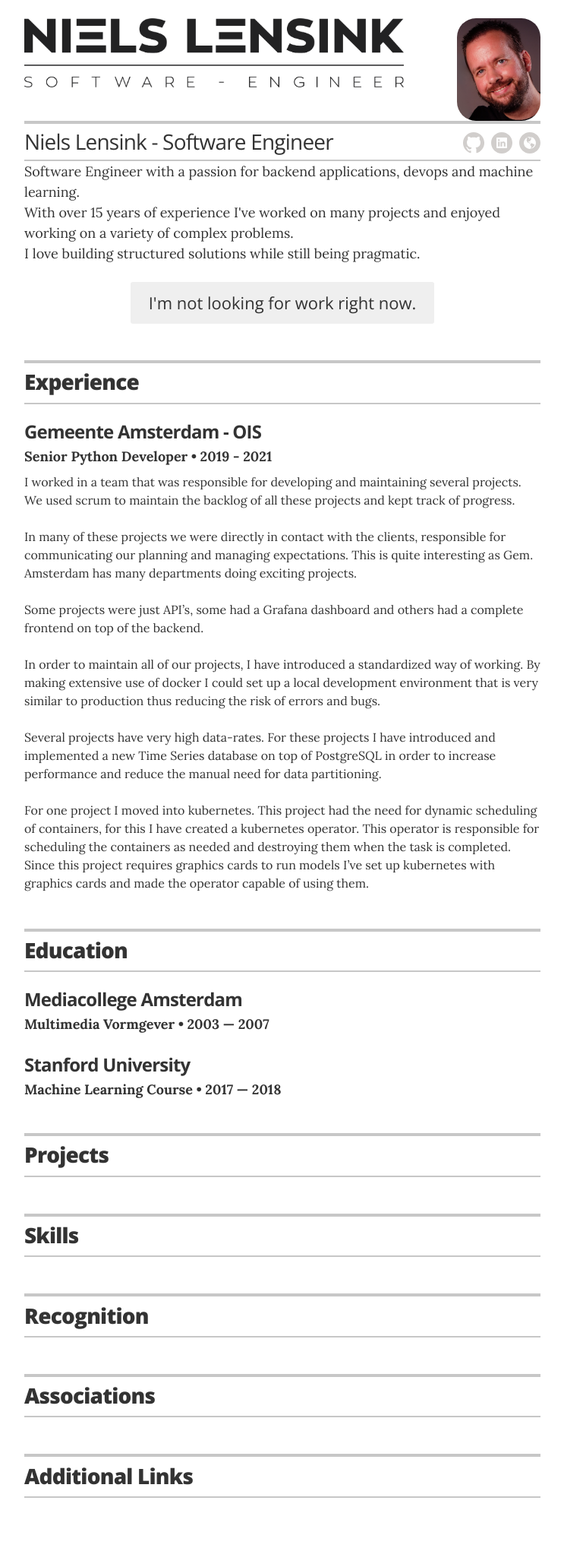
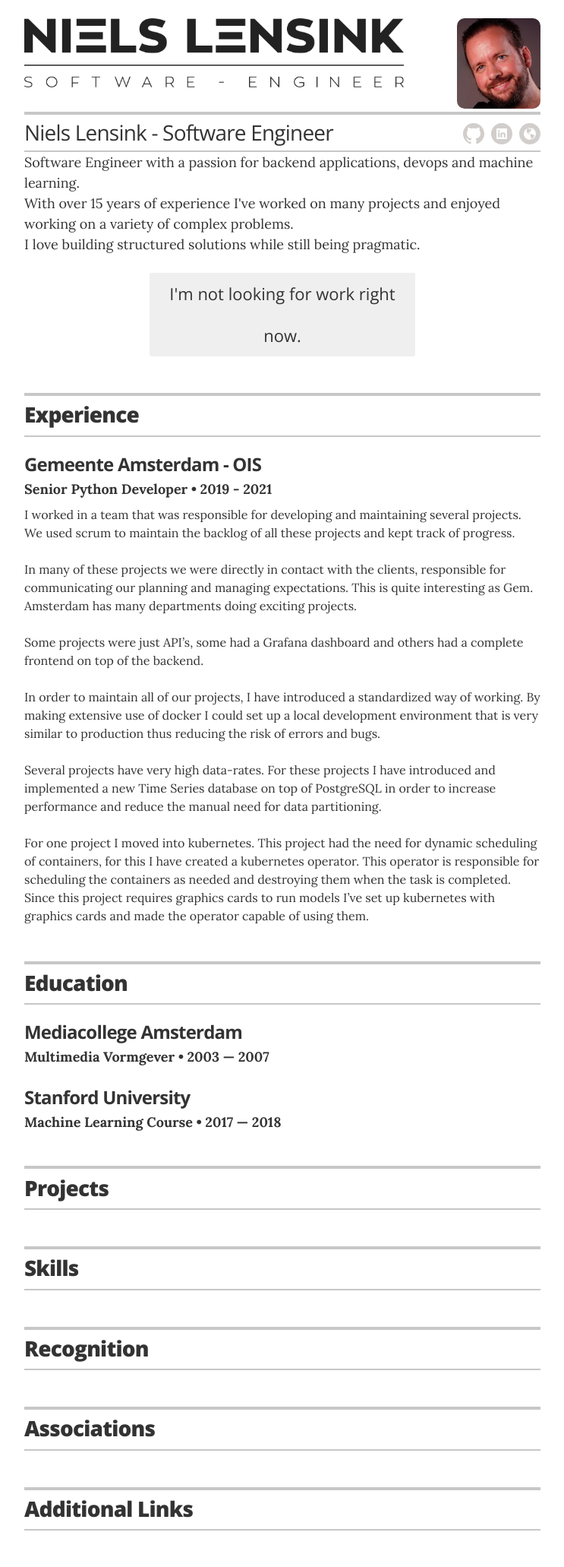
Before and after one commit to nielslensink/resume, a Jekyll site: the page built from index.html, in a window 1280 px wide. Shown: the whole page at 76% size, without its empty margins (268-1011 px from the left). Built offline with Jekyll 4.4.1, drawn with Linux system fonts in a browser that asks for light colours; before the commit the page ends 2019 px from its top, so only the background shows below that.

Commit message:
updates css

```diff
--- a/_sass/_resume.scss
+++ b/_sass/_resume.scss
@@ -25,7 +25,7 @@
     max-width: 100%;
     overflow: hidden;
     float: right;
-    @include border-radius(25px);
+    @include border-radius(10px);
     margin: 0 auto;
     display: block;
   }
@@ -136,7 +136,7 @@
     color: #fff;
   }
 
-  &.not-looking { width: 400px; }
+  &.not-looking { width: 350px; }
 }
 
 // resume content styles
```
Also changed, not shown: images/face.png.
